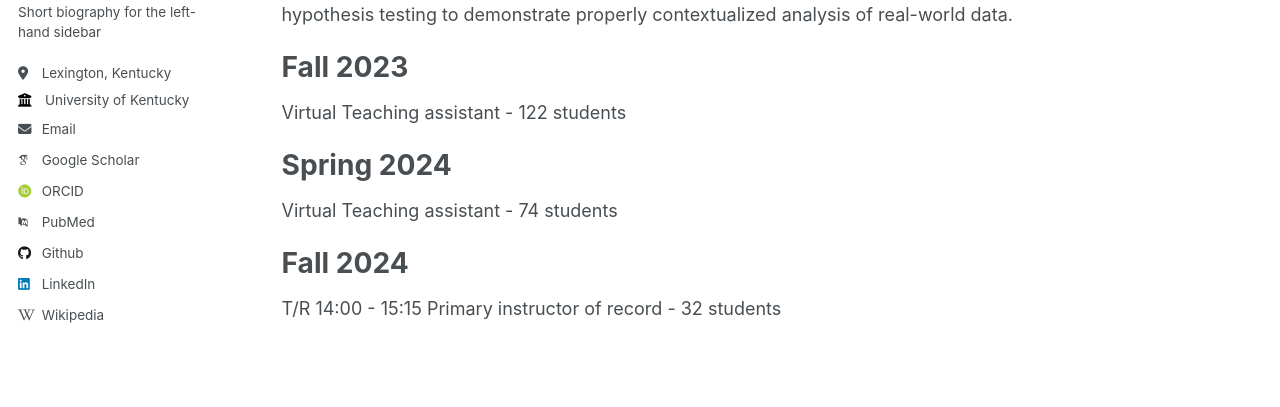
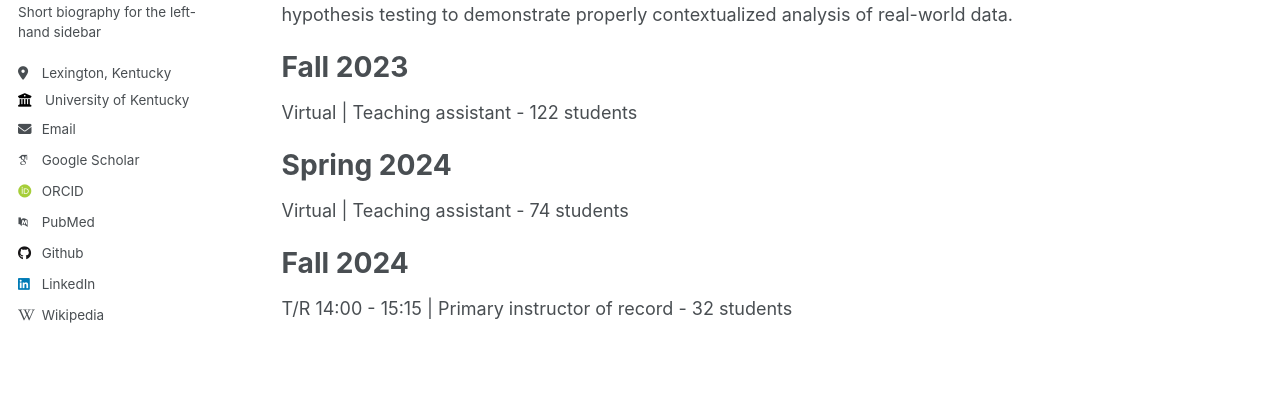
Before and after one commit to jonahksmith/jonahksmith.github.io, a Jekyll site: the page built from _teaching/STA296-UKY.md, in a window 1280 px wide and 1337 px high. Shown: the part 310-717 px from the top of the window. Built offline with Jekyll 4.4.1, drawn with Linux system fonts in a browser that asks for light colours; some web fonts are replaced.

```diff
--- a/_teaching/STA296-UKY.md
+++ b/_teaching/STA296-UKY.md
@@ -11,15 +11,15 @@ Introduction to principles of statistics with emphasis on conceptual understandi
 
 Fall 2023
 ======
-Virtual
+Virtual |
 Teaching assistant - 122 students
 
 Spring 2024
 ======
-Virtual
+Virtual |
 Teaching assistant - 74 students
 
 Fall 2024
 ======
-T/R 14:00 - 15:15
+T/R 14:00 - 15:15 |
 Primary instructor of record - 32 students
```
Also changed, not shown: _teaching/STA210-UKY.md (+1 -1 lines).
